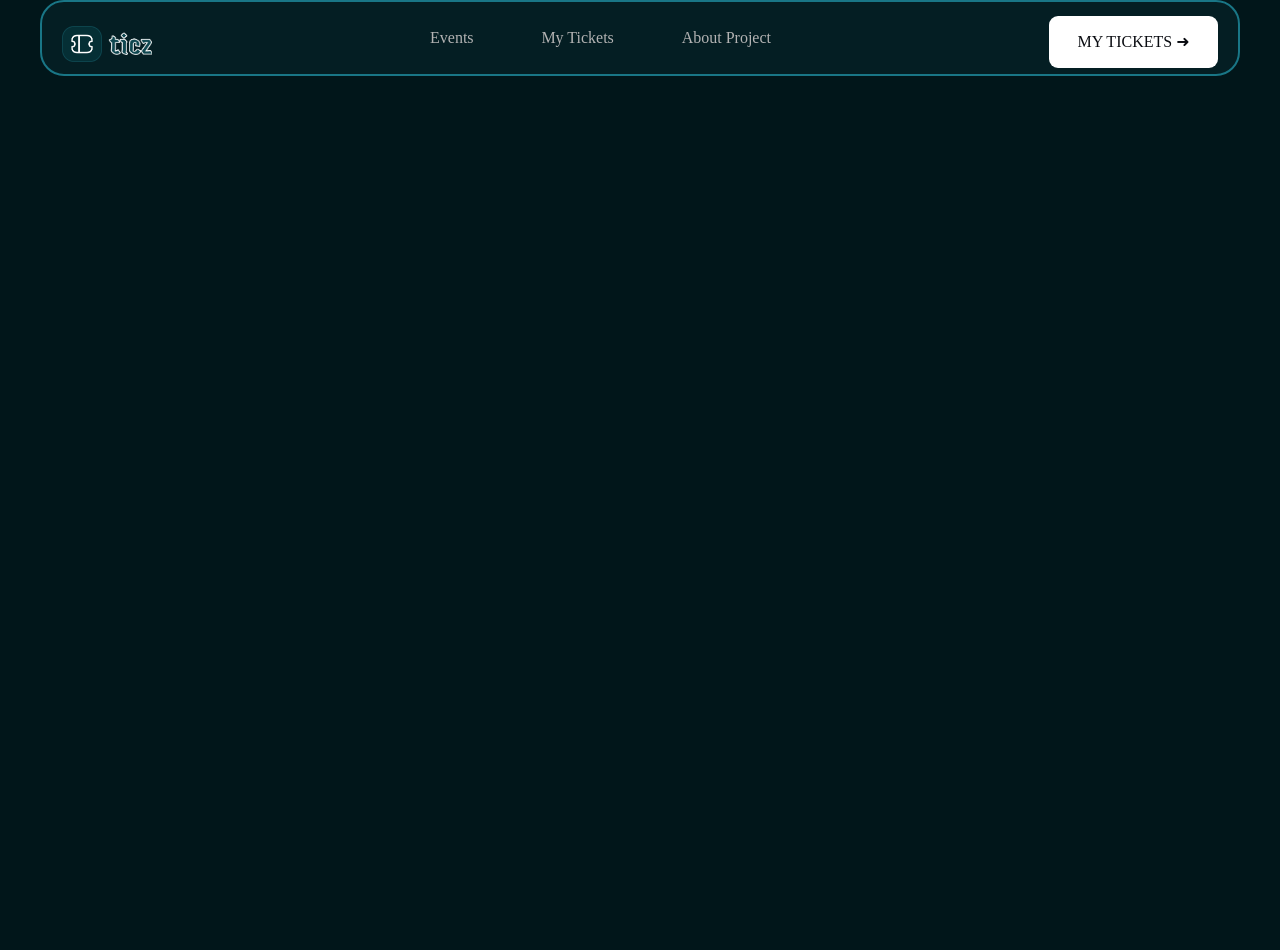
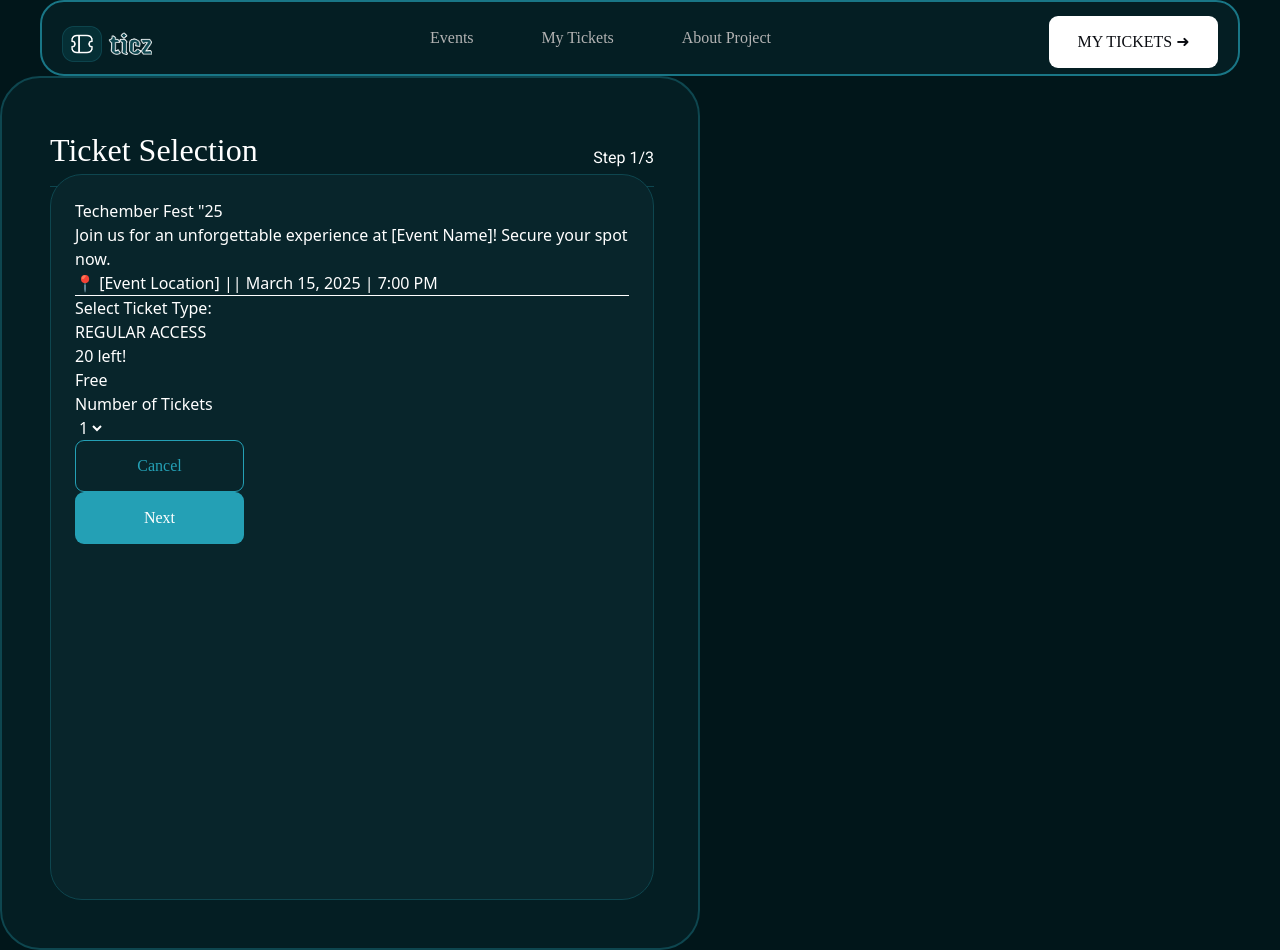
Before and after one commit to Odunsih/hng2_ticket_generator, a React (Vite) app: page / in a window 1280 px wide. Before the commit the page ends 800 px from the top, so only its background shows below. Built offline with nearby package versions, Linux system fonts and the light colour scheme; a web font is replaced by a local one.

Commit message:
add header component, enhance button functionality, and update styles; integrate Roboto font

```diff
--- a/src/App.jsx
+++ b/src/App.jsx
@@ -1,26 +1,51 @@
+import Header from "./layout/header"
 import Button from "./components/button.jsx";
-import Ticket from "./assets/thumb.png"
-import Ticz from "./assets/ticz.png"
 
 const App = () => {
   return (
    <>
-    <header className=" bg-[#041E23] flex justify-between max-w-[1200px] h-[76px] w-full mx-auto px-5 text-[16px] border-[#197686] border-2 rounded-[24px] p-3.5  ">
-      <div className="flex mt-2.5">
-        <img className="w-[40px] h-[36px]" src={Ticket} alt="ticket" />
-        <img className="w-[44px] h-[23px] mt-1.5 ml-1.5" src={Ticz} alt="ticket" />
+   <Header />
+   <main className="w-[700px] border-[#0E464F] border-2 p-[48px] rounded-[40px] bg-[#041E23] ">
+      <div className="w-[604px] h-[48px]   " >
+        <div className="flex justify-between mb-[12px] ">
+        <h1 className="btnFont text-[32px]  ">Ticket Selection</h1>
+        <p className="text-[16px]/[150%] roboto mt-5 ">Step 1/3</p>
+        </div>
+      <hr className="h-[4px] text-[#0E464F] " />
       </div>
-      <div className="h-[34px] w-[341px] text-[#B3B3B3] ">
-        <ul className="btnFont flex justify-between mt-[10px] mb-[10px]">
-          <li className=" hover:text-[#FFF] cursor-pointer">Events</li>
-          <li className=" hover:text-[#FFF] cursor-pointer">My Tickets</li>
-          <li className=" hover:text-[#FFF] cursor-pointer">About Project</li>
-        </ul>
+    <div className="w-[604px] h-[726px] p-[24px] rounded-[32px] bg-[#08252B] border-[#0E464F] border-[1px] ">
+      <div>
+        <h1>Techember Fest &quot;25</h1>
+        <p>Join us for an unforgettable experience at [Event Name]! Secure your spot now.</p>
+        <p>📍 [Event Location] || March 15, 2025 | 7:00 PM</p>
       </div>
+      <hr />
+      <h3>Select Ticket Type:</h3>
       <div>
-        <Button btnName = "MY TICKETS ➜" />
+        <div>
+          <div>
+            <h3>REGULAR ACCESS</h3>
+            <p>20 left!</p>
+          </div>
+          <div>
+            <h3>Free</h3>
+          </div>
+        </div>
+        <div></div>
+        <div></div>
       </div>
-    </header>
+      <h3>Number of Tickets</h3>
+      <select>
+        <option value="one">1</option>
+        <option value="two">2</option>
+        <option value="three">3</option>
+      </select>
+      <div>
+        <Button variant="outline" btnName={"Cancel"} />
+        <Button variant="select" btnName={"Next"} />
+      </div>
+    </div>
+   </main>
    </>
   )
 }
--- a/src/components/button.jsx
+++ b/src/components/button.jsx
@@ -1,10 +1,34 @@
 
-const button = ({ btnName }) => {
+const button = ({ btnName, onClick, variant = "primary", size = "md" }) => {
+    const baseStyles =
+    "btnFont  w-[169px] text-[16px] rounded-[9px] h-[52px] cursor-pointer";
+
+  const sizeStyles = {
+    sm: "px-3 py-1 text-sm",
+    md: "px-5 py-2 text-base",
+    lg: "px-6 py-3 text-lg",
+  };
+
+  const variantStyles = {
+    ticket: "bg-white text-[#0A0C11]",
+    select: "bg-[#24A0B5] text-[#fff]",
+    outline: "text-[#24A0B5] border-[#24A0B5] border-1 transition hover:bg-[#24A0B5] hover:text-[#fff]",
+    danger: "bg-red-600 text-white hover:bg-red-700",
+  };
   return (
     <div>
-      <button className="btnFont bg-white text-[#0A0C11] w-[169px] text-[16px] rounded-[9px] h-[52px] cursor-pointer " >{btnName}</button>
+        {/* <button className="border-[#24A0B5] ">
+
+        </button> */}
+        <button
+            onClick={onClick}
+            className={`${baseStyles} ${sizeStyles[size]} ${variantStyles[variant]}`}
+        >
+            {btnName}
+        </button>
     </div>
+
   )
 }
 
-export default button
+export default button;
--- a/src/index.css
+++ b/src/index.css
@@ -3,6 +3,9 @@
 
 body {
   background-color: #01161a;
+  /* background: linear-gradient(to bottom, #0a1a1a 60%, #081415 100%);
+  background-color: #0a1a1a; */
+  background-repeat: no-repeat;
   color: #fff;
 }
 
@@ -10,7 +13,16 @@ body {
   font-family: 'jeju';
 }
 
+.roboto {
+  font-family: 'roboto';
+}
+
 @font-face {
   font-family: 'jeju';
   src: url(./assets/JejuMyeongjo-Regular.ttf);
 }
+
+@font-face {
+  font-family: 'roboto';
+  src: url(./assets/Roboto-VariableFont_wdth\,wght.ttf);
+}
--- /dev/null
+++ b/src/layout/header.jsx
@@ -0,0 +1,26 @@
+import Button from "../components/button.jsx";
+import Ticket from "../assets/thumb.png"
+import Ticz from "../assets/ticz.png"
+
+const header = () => {
+  return (
+    <header className=" bg-[#041E23] flex justify-between max-w-[1200px] h-[76px] w-full mx-auto px-5 text-[16px] border-[#197686] border-2 rounded-[24px] p-3.5  ">
+    <div className="flex mt-2.5">
+      <img className="w-[40px] h-[36px]" src={Ticket} alt="ticket" />
+      <img className="w-[44px] h-[23px] mt-1.5 ml-1.5" src={Ticz} alt="ticket" />
+    </div>
+    <div className="h-[34px] w-[341px] text-[#B3B3B3] ">
+      <ul className="btnFont flex justify-between mt-[10px] mb-[10px]">
+        <li className=" hover:text-[#FFF] cursor-pointer">Events</li>
+        <li className=" hover:text-[#FFF] cursor-pointer">My Tickets</li>
+        <li className=" hover:text-[#FFF] cursor-pointer">About Project</li>
+      </ul>
+    </div>
+    <div>
+      <Button variant="ticket" btnName = "MY TICKETS ➜" />
+    </div>
+  </header>
+  )
+}
+
+export default header
```
Also changed, not shown: src/assets/Roboto-VariableFont_wdth,wght.ttf (added), src/assets/background.png (added).
